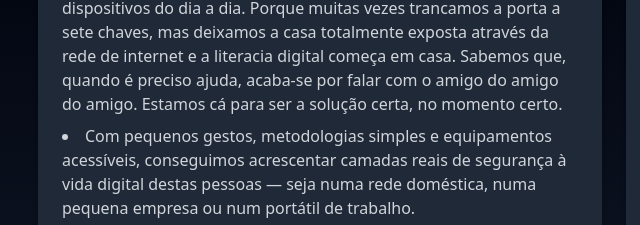
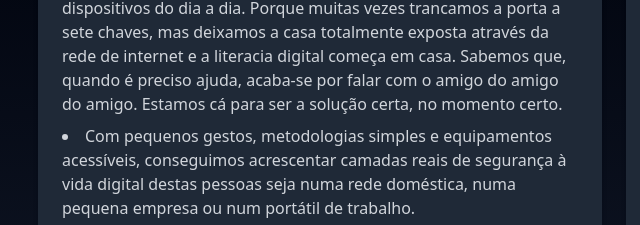
Before and after one commit to hunidasnextlayer/hunidasnextlayer-site, a plain HTML site: page index.html in a window 1280 px wide. Shown: the part 3258-3483 px from the top of the page, 26-666 px from the left. Drawn offline with nearby package versions, Linux system fonts and the light colour scheme.

Commit message:
Update index.html

```diff
--- a/index.html
+++ b/index.html
@@ -199,7 +199,7 @@
         <ul class="list-disc list-inside space-y-2 text-gray-300">
           <li>Apoiamos profissionais independentes, pequenas equipas e também quem, nas suas casas, quer proteger a rede, os dados e os dispositivos do dia a dia. Porque muitas vezes trancamos a porta a sete chaves, mas deixamos a casa totalmente exposta através da rede de internet e a literacia digital começa em casa.
 Sabemos que, quando é preciso ajuda, acaba-se por falar com o amigo do amigo do amigo. Estamos cá para ser a solução certa, no momento certo.</li>
-          <li>Com pequenos gestos, metodologias simples e equipamentos acessíveis, conseguimos acrescentar camadas reais de segurança à vida digital destas pessoas — seja numa rede doméstica, numa pequena empresa ou num portátil de trabalho.</li>
+          <li>Com pequenos gestos, metodologias simples e equipamentos acessíveis, conseguimos acrescentar camadas reais de segurança à vida digital destas pessoas seja numa rede doméstica, numa pequena empresa ou num portátil de trabalho.</li>
           <li>Ajudamos a guardar ficheiros com segurança, proteger contas de email, criar backups automáticos e ter uma presença digital eficaz, mesmo com orçamentos reduzidos.</li>
         </ul>
       </div>
```
